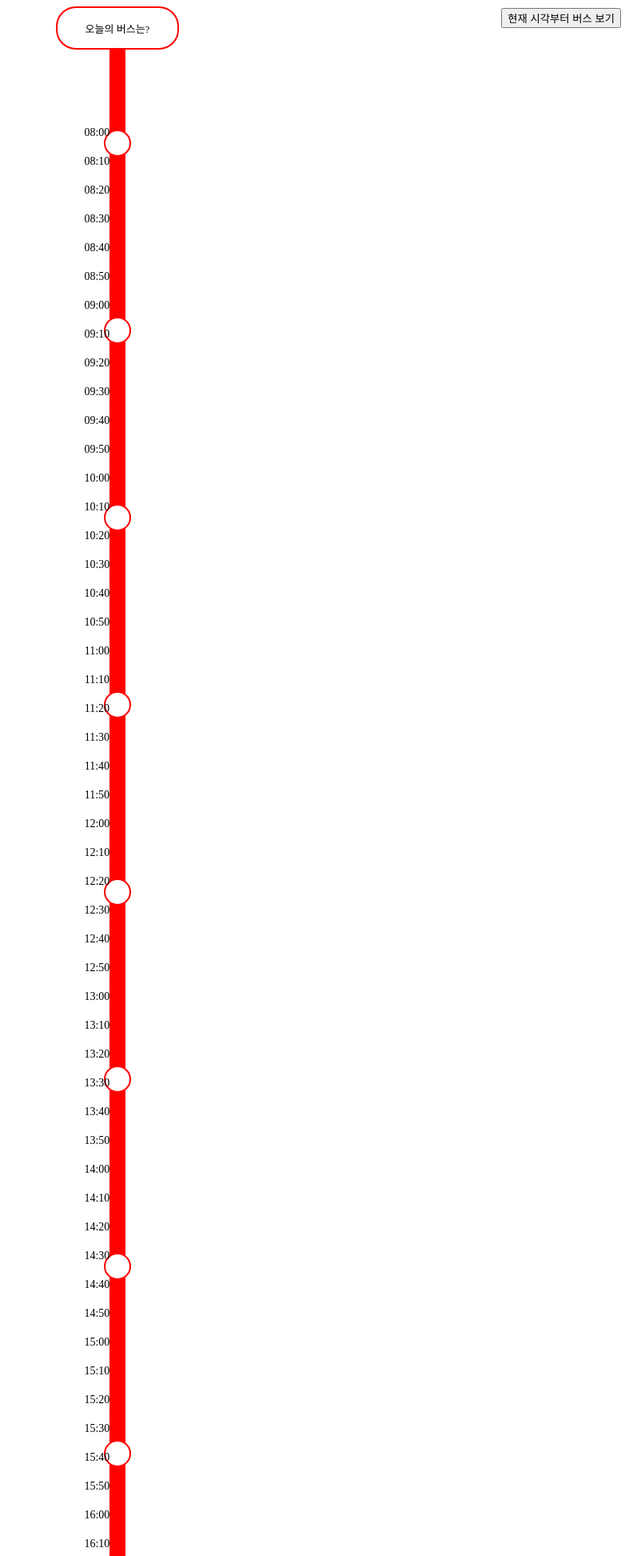
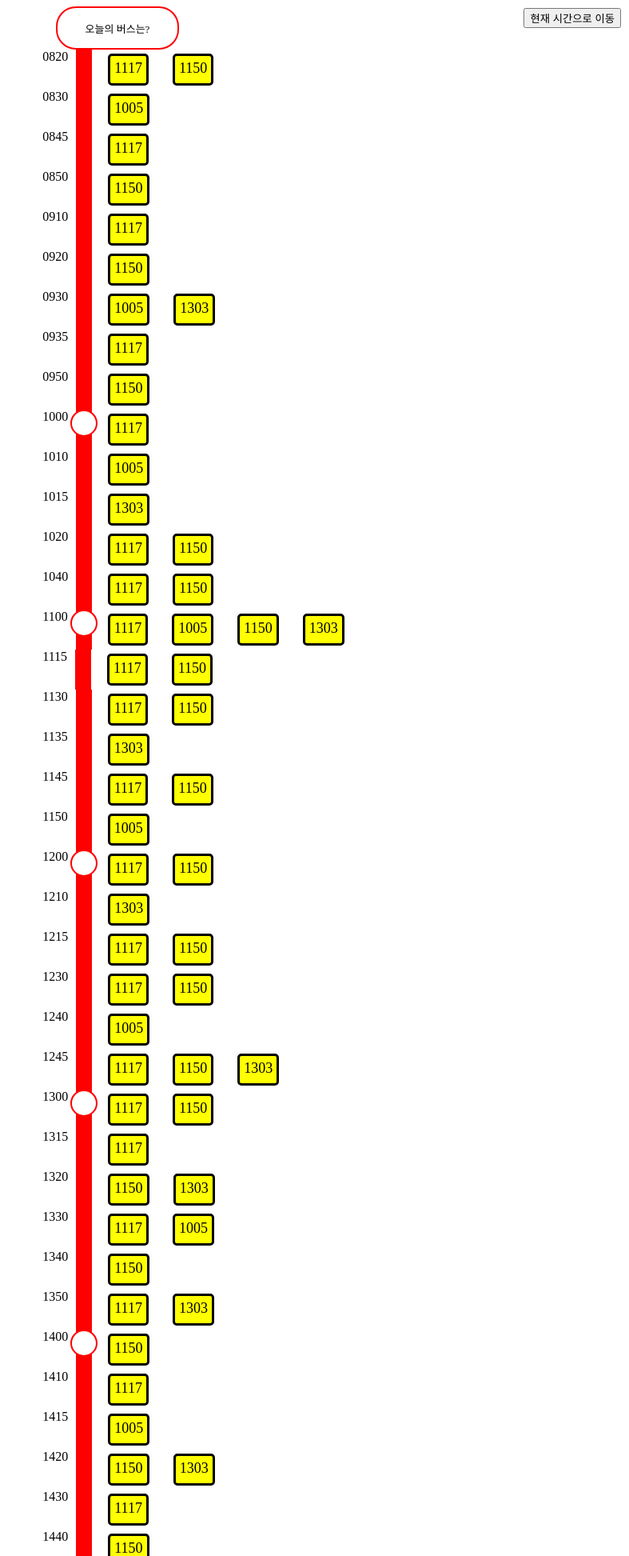
Before and after one commit to leestana01/Hufs_BusTime, a Django app: page /bus-list-up/ in a window 1280 px wide. Shown: the top 1945 px of the page at 80% size, without its empty margins (493-1280 px from the left). Run offline with Django 4.2, Linux system fonts and the light colour scheme; data comes from the database, SQL or seed files in the repository.

Commit message:
템플릿 수정

```diff
--- a/bustimeline/DownBus/templates/bus_list_up.html
+++ b/bustimeline/DownBus/templates/bus_list_up.html
@@ -6,7 +6,6 @@
   <!--실시간 위치가 아니라, 발표되는 빨버 시간표의 내용을 화면으로 확인하는 페이지입니다-->
   <!--'현재 시간 이후로 보기' 버튼 클릭 시 현재 시간으로 스크롤이 이동하여 더 편한 ux 제공이 가능합니다-->
   <!--api가 아닌 6팀의 버스 시간표 DB와 연동해 평일, 토요일, 일요일마다 버스 시간표가 달라집니다-->
-
   <style>
     #main-container {
         display: flex;
@@ -35,7 +34,7 @@
     .red-line {
     position: relative;
     width: 20px;
-        min-height: 4000px;
+    height: 100%;
     background-color: red;
 
     }
@@ -82,13 +81,16 @@
     align-items: flex-start;
     }
 
-      .circle {
+    .circle0800, .circle0900, .circle1000, .circle1100, .circle1200, .circle1300, .circle1400, .circle1500, .circle1600, .circle1700, .circle1800, .circle1900, .circle2000, .circle2100, .circle2200, .circle2300, .circle2400 {
+    position: absolute;
     width: 30px;
     height: 30px;
     border-radius: 50%;
     border: 2px solid red;
     background-color: white;
-        margin: 100px 0;
+    top: 0%;
+    left: 50%;
+    transform: translateX(-50%);
     }
 
 
@@ -97,171 +99,110 @@
         margin-top: 5px;
     }
 
-
-
-      </style>
-  <script>
-      document.addEventListener("DOMContentLoaded", function() {
-      var wordContainer = document.querySelector(".word-container");
-
-
-      // 시간표 데이터(테스트용, 임시)
-      //오늘이 무슨 요일인지에 대한 고려도 함깨 해야한다
-    var timeRanges = {
-      1117: ["08:15", "08:40", "09:05", "09:30", "10:00", "10:30", "11:00", "11:30", "12:00", "12:30",
-      "13:30", "14:00", "14:30", "15:00", "15:30", "15:55", "16:20", "16:45", "17:10", "17:30", "17:50", "18:10", "18:40", "19:10", "19:40", "20:10", "20:40", "21:10", "21:40", "22:05", "22:30", "22:45"],
-      1005: ["08:30", "09:30", "10:30", "11:30", "12:30", "13:20", "14:20", "15:20", "16:20", "17:20", "18:25", "19:30", "20:30", "21:30", "22:30"],
-      1150: ["08:10", "08:35", "09:00", "09:25", "09:50", "10:15", "10:40", "11:05", "11:30", "11:55", "12:20", "12:40", "13:05", "13:30", "13:55", "14:20", "14:45", "15:10", "15:35", "16:00", "16:25", "16:50", "17:10", "17:35", "18:00", "18:25", "18:50", "19:15", "19:40", "20:05", "20:30", "20:55", "21:20", "21:45", "22:10", "22:30"],
-      1303: ["09:30", "10:20", "11:10", "12:00", "12:50", "13:40", "14:30", "15:20", "16:10", "17:00", "17:50", "18:40", "19:30", "20:20", "21:10", "22:00"]
-
-    };
-
-    //버스 번호 key로 얻어오기
-    var busNumbers = Object.keys(timeRanges);
-
-
-      //8:00부터 23:00까지 10분 간격으로 시간을 생성하도록 반복문 만듦
-      for (var hour = 8; hour <= 23; hour++) {
-        for (var minute = 0; minute <= 50; minute += 10) {
-          var time = padNumber(hour) + ":" + padNumber(minute);
-          createWord(time, wordContainer);
-        }
+    .bus-div-style {
+        font-size: 18px;
+        background-color: yellow;
+        padding: 5px;
+        margin: 5px 10px; /* 여백 조정 */
+        border-radius: 5px; /* 둥근 모서리 적용 */
+        border: 3px solid black; /* 검은색 테두리 적용 */
     }
 
-
-
-      //숫자를 2자리로 패딩하는 함수
-      function padNumber(number) {
-        return number.toString().padStart(2, "0");
+    .scroll-button {
+    position: fixed;
+    top: 10px;
+    right: 10px;
     }
-
-
-      //단어 요소를 생성하는 함수
-      //이 함수는 건드리지 말자
-      function createWord(time, container) {
-        var word = document.createElement("div");
-        word.className = "word";
-        word.textContent = time;
-        container.appendChild(word);
-
-        // 반복문으로 생성한 시간과 버스시간표를 체크하며, 시간표에 버스 번호를 끼워넣는 부분
-        //word container 옆에 생성하기 위해 잠시 주석처리
-        //너무 오류난다,, 내일하자 짱피곤
-
-        //for (var i = 0; i < busNumbers.length; i++) {
-            //var busNumber = busNumbers[i];
-            //var busTimes = timeRanges[busNumber];
-          //if (busTimes.includes(time)) {
-               //var busNumberElement = document.createElement("div");
-                 // busNumberElement.className = "bus-number";
-                 // busNumberElement.textContent = busNumber;
-                 // word.appendChild(busNumberElement)
-  }
-
-
-
-      //'현재 시각부터 버스 보기' 버튼 생성
-      //버튼을 누르먄 현재 시간과 그 이후의 부분을 편하게 볼 수 았게 스크롤이 슈슈슈슉 내려감
-
-      var scrollButton = document.createElement("button");
-      scrollButton.textContent = "현재 시각부터 버스 보기";
-      scrollButton.addEventListener("click", scrollToCurrentTime); //버튼 누르면 스크롤 내려가도록
-
-      //버튼을 상단 오른쪽에 배치할 거예요
-      scrollButton.style.position = "fixed";
-      scrollButton.style.top = "10px";
-      scrollButton.style.right = "10px";
-
-      document.body.appendChild(scrollButton);
-
-      //현재 시간이 있는 곳으로 스크롤 내려가기
-      //앗 왜안됨,,? ->됨!
-
-      function scrollToCurrentTime() {
-
-        //현재 시간을 나타내기 위한 Date 객체 생성
-        var now = new Date();
-        var currentHour = now.getHours(); //now에서 '시' 부분을 가져옴
-        var currentMinute = Math.floor(now.getMinutes() / 10) * 10; //now에서 '분' 부분을 가져옴
-        var currentTime = padNumber(currentHour) + ":" + padNumber(currentMinute); //시와 분을 문자열로 바꾸고 :로 나누어currentTime 변수에 저장
-
-        var words = document.querySelectorAll(".word"); //문서에서 클래스가 .word인 모든 요소를 찾아서 words 변수에 저장
-
-        //words에 있는 모든 요소를 순회하면서 textContent를 기준으로 현재 시간과 일치하는 요소(시간)를 찾음
-        //Array.form() 메서드가 words를 배열로 바꿔주는 것
-        var targetIndex = Array.from(words).findIndex(function(word) {
-          return word.textContent === currentTime;
-        });
-
-        //조건을 만족하는 경우 if문 실행
-        if (targetIndex >= 0) {
-          var targetWord = words[targetIndex]; //targetIndex 인덱스의 내용을 targetWord에 저장
-          var targetTop = targetWord.offsetTop; //targetWord 요소의 상단 위치를 픽셀 단위로 가져옴
-          var targetHeight = targetWord.offsetHeight; //요소의 높이를 픽셀 단위로 가져옴
-          var targetCenter = targetTop + targetHeight / 2; //요소의 중심 위치 계산
-          var containerCenter = window.innerHeight / 2; //브라우저 창의 세로 중앙 위치를 계산
-          var scrollOffset = targetCenter - containerCenter; //요소를 세로 중앙에 위치시키기 위해 스크롤 계산
-
-
-          //버튼 클릭 시 화면의 스크롤이 현재 시간으로 이동
-         window.scrollTo({
-         top: scrollOffset,
-         behavior: "smooth" // 부드러운 스크롤을 위해 behavior 속성 추가
-
-          });
-
-        }
-      }
-
-    });
-
-
-
-
-    //여기서부터 다른 함수 시작!!
-
-    document.addEventListener("DOMContentLoaded", function() {
-      var circleContainer = document.querySelector(".circle-container");
-
-      //17개의 circle 요소 생성
-      for (var i = 0; i < 16; i++) {
-        createCircle();
-      }
-
-      //circle 요소를 생성하는 함수
-      function createCircle() {
-        var circle = document.createElement("div");
-        circle.className = "circle";
-        circleContainer.appendChild(circle);
-      }
-    });
-
-  </script>
-
+  </style>
 </head>
 <body>
   <div id="main-container">
+    <button class="scroll-button" onclick="scrollToCurrentTime()">현재 시간으로 이동</button>
     <div id="container">
       <div id="container1" class="container">
         <div class="column">
           <div class="rectangle">
             <p class="text">오늘의 버스는?</p>
           </div>
+
+
+          <!--view에서 시간/버스 리스트를 받아오는 부분-->
+          <!--만약 버스가 없으면 값을 아예 주지 않겠다고 함 -> list보다는 index로 가기로 함 -->
+          <div>
+            <!--busInfo라는 인덱스. 여기서 busInfo.0을 하면 0번째 요소인 bustime이 되고, busInfo.1을 하면 1번째 요소인 buslist가 된다-->
+            {% for busInfo in timeList %}
+            <div style="display: flex; gap: 10px; height: 50px; margin-left: 200px;" id="big DIV">
+
+            <!--bustime을 먼저(맨 왼쪽에) 표시한다-->
+
+
+            <!--<div id="formatted-time"></div>-->
+
+            <div id="time_{{busInfo.0}}">{{ busInfo.0 }}</div>
+
+            <!--빨간 선을 반복생성하는 부분-->
             <div class="red-line">
-            <div class="circle-container">
-              <div class="circle"></div>
+
+                    <!--만약 지금 시간이 정각이면, 빨간 선 위에 흰색 동그라미를 올린다(redline + circle(absolute))-->
+
+                    <div class="red-line">
+                          <div class="circle{{ busInfo.0 }}"></div>
                     </div>
+
+
+              </div> <!--여기까지 red-line의 div-->
+
+              <!--만약 해당 시간(bustime)에 일치하는 버스(buslist)가 있으면, 옆에 div를 띄움(가장 오른쪽 요소, busInfo.1)-->
+
+            <!--<div>{{ busInfo.1 }}-->
+
+                   <!--busInfo.1(버스 리스트)에 해당하는 버스를 모두 div로 시간 옆에 나열하기 위해, 반복문-->
+                    {% for busDiv in busInfo.1 %}
+                    <div style="display:flex">
+                      <span class="bus-div-style">{{ busDiv }}</span>
                     </div>
-          <div class="word-container">
-            <p class="word"></p>
+
+                    {% endfor %}
+            <!--</div>여기까지 busInfo.1의 div-->
+
             </div>
+            {% endfor %}
+            </div>
+
         </div>
       </div>
     </div>
   </div>
 
   <script>
+  function scrollToCurrentTime() {
+    // 현재 시간을 확인합니다.
+    let now = new Date();
+    let hour = now.getHours();
+    let minute = now.getMinutes();
 
+    // 해당 시간의 id를 계산합니다.
+    let timeId = 'time_' + timeToString(hour) + timeToString(minute);
+    // 해당 위치로 스크롤합니다.
+    let element = document.getElementById(timeId);
+    while (!element && hour < 24){
+      minute += 1;
+      if (minute >= 60){
+        minute = 0
+        hour += 1;
+      }
+      timeId = 'time_' + timeToString(hour) + timeToString(minute);
+      element = document.getElementById(timeId);
+    }
+    if (element) {  // 해당 시간의 요소가 존재하는 경우에만 스크롤
+        element.scrollIntoView({behavior:"smooth"});
+    }
+  }
+
+  function timeToString(hour){
+    return String(hour).padStart(2, '0');
+  }
   </script>
+
 </body>
 </html>
```
Also changed, not shown: bustimeline/UpBus/templates/bus_list.html (+9 -9 lines). Lines whose indentation alone changed are shown as unchanged.
